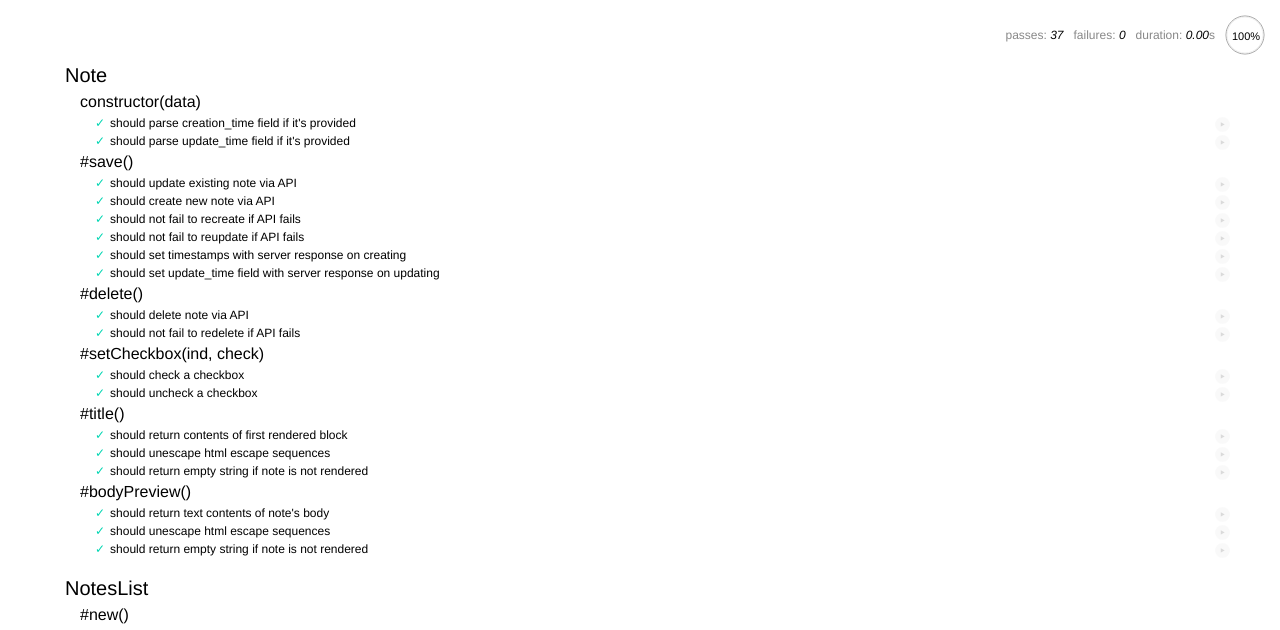
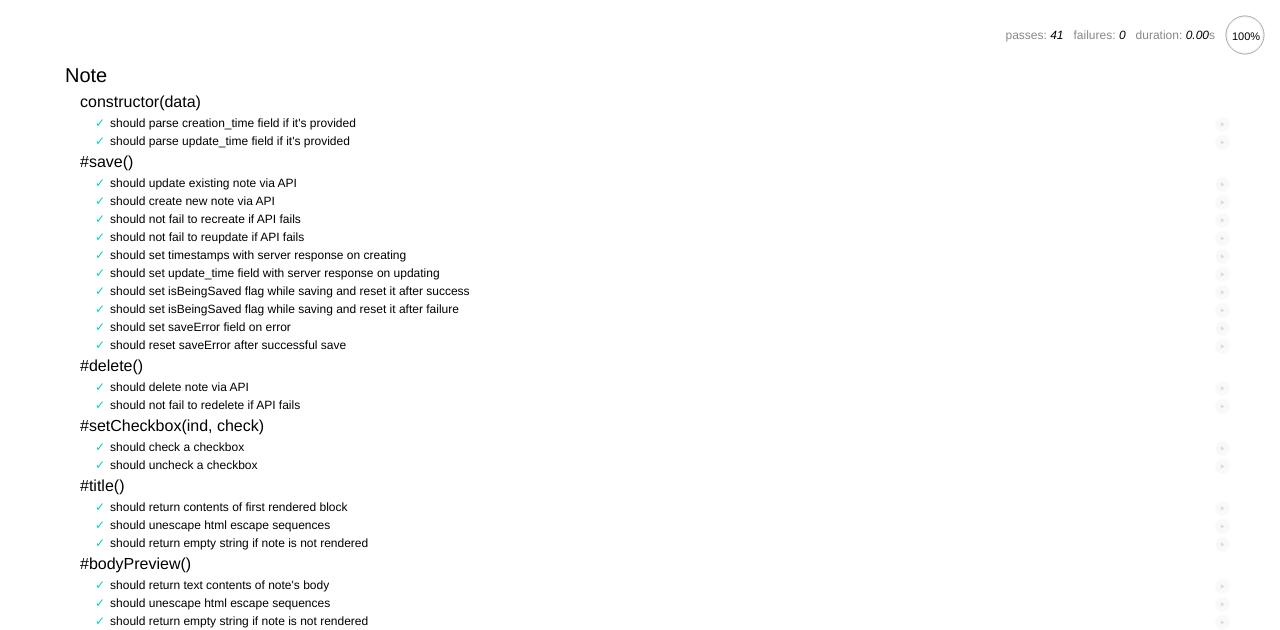
Before and after one commit to yamnikov-oleg/notedown, a Flask app: page /test in a window 1280 px wide. Shown: the top 630 px of the page. Run offline with Flask 2, Linux system fonts and the light colour scheme; parts of the project's set-up code (start-up, migrations or seed data) failed here and were passed over.

Commit message:
:lipstick: Better error reporting for UI

```diff
--- a/web/static/api.js
+++ b/web/static/api.js
@@ -131,6 +131,7 @@ Note.prototype.save = function (opts) {
   this.isBeingSaved = true;
 
   if (this.isNew()) {
+
     var _this = this;
     NotedownAPI.notes.create(this, function (json) {
       _this.id = json.id;
@@ -138,20 +139,29 @@ Note.prototype.save = function (opts) {
       if (json.creation_time) _this.creation_time = new Date(json.creation_time);
       if (json.update_time) _this.update_time = new Date(json.update_time);
       _this.isBeingSaved = false;
+      _this.saveError = null;
+
     }, function (code, msg) {
       console.log("Error creating note: " + code + " - " + msg);
       _this.isBeingSaved = false;
+      _this.saveError = { code: code, msg: msg };
     });
+
   } else {
+
     var _this = this;
     NotedownAPI.notes.update(this, function (json) {
       if (opts.rerender) _this.rendered = json.rendered;
       if (json.update_time) _this.update_time = new Date(json.update_time);
       _this.isBeingSaved = false;
+      _this.saveError = null;
+
     }, function (code, msg) {
       console.log("Error updating note " + _this.id + ": " + code + " - " + msg);
       _this.isBeingSaved = false;
+      _this.saveError = { code: code, msg: msg };
     });
+
   }
 };
 
--- a/web/static/test/api.js
+++ b/web/static/test/api.js
@@ -184,6 +184,68 @@ describe('Note', function () {
       var serverNote = window.NotedownAPI.notes.data[0];
       assert.instanceOf(note.update_time, Date);
       assert.equal(note.update_time.getTime(), new Date(serverNote.update_time).getTime());
+    });
+
+    it("should set isBeingSaved flag while saving and reset it after success", function () {
+      var noteData = { id: 1, text: "123" };
+      var note = new Note(noteData);
+      var successCallback;
+      window.NotedownAPI.notes.update = function (note, success, failure) {
+        successCallback = success;
+      };
+
+      assert.equal(note.isBeingSaved, false);
+
+      note.text = "456";
+      note.save();
+      assert.equal(note.isBeingSaved, true);
+
+      successCallback({ id: 1, text: "123" });
+      assert.equal(note.isBeingSaved, false);
+    });
+
+    it("should set isBeingSaved flag while saving and reset it after failure", function () {
+      var noteData = { id: 1, text: "123" };
+      var note = new Note(noteData);
+      var failureCallback;
+      window.NotedownAPI.notes.update = function (note, success, failure) {
+        failureCallback = failure;
+      };
+
+      assert.equal(note.isBeingSaved, false);
+
+      note.text = "456";
+      note.save();
+      assert.equal(note.isBeingSaved, true);
+
+      failureCallback(500, "Test-induced error");
+      assert.equal(note.isBeingSaved, false);
+    });
+
+    it("should set saveError field on error", function() {
+      var noteData = { id: 1, text: "123" };
+      var note = new Note(noteData);
+      window.NotedownAPI = { notes: new NotesFailAPI(333, "Test-induced error") };
+
+      assert.isNotOk(note.saveError);
+
+      note.text = "456";
+      note.save();
+      assert.isObject(note.saveError);
+      assert.equal(note.saveError.code, 333);
+      assert.equal(note.saveError.msg, "Test-induced error");
+    });
+
+    it("should reset saveError after successful save", function () {
+      var noteData = { id: 1, text: "123" };
+      var note = new Note(noteData);
+      note.saveError = { code: 333, msg: "Test-induced error" };
+      window.NotedownAPI = { notes: new NotesMockAPI([noteData]) };
+
+      note.text = "456";
+      note.save();
+
+      assert.isNotOk(note.saveError);
     });
 
   });
```
Also changed, not shown: web/static/index.html (+9 -2 lines), web/static/style.css (+14 -0 lines).
